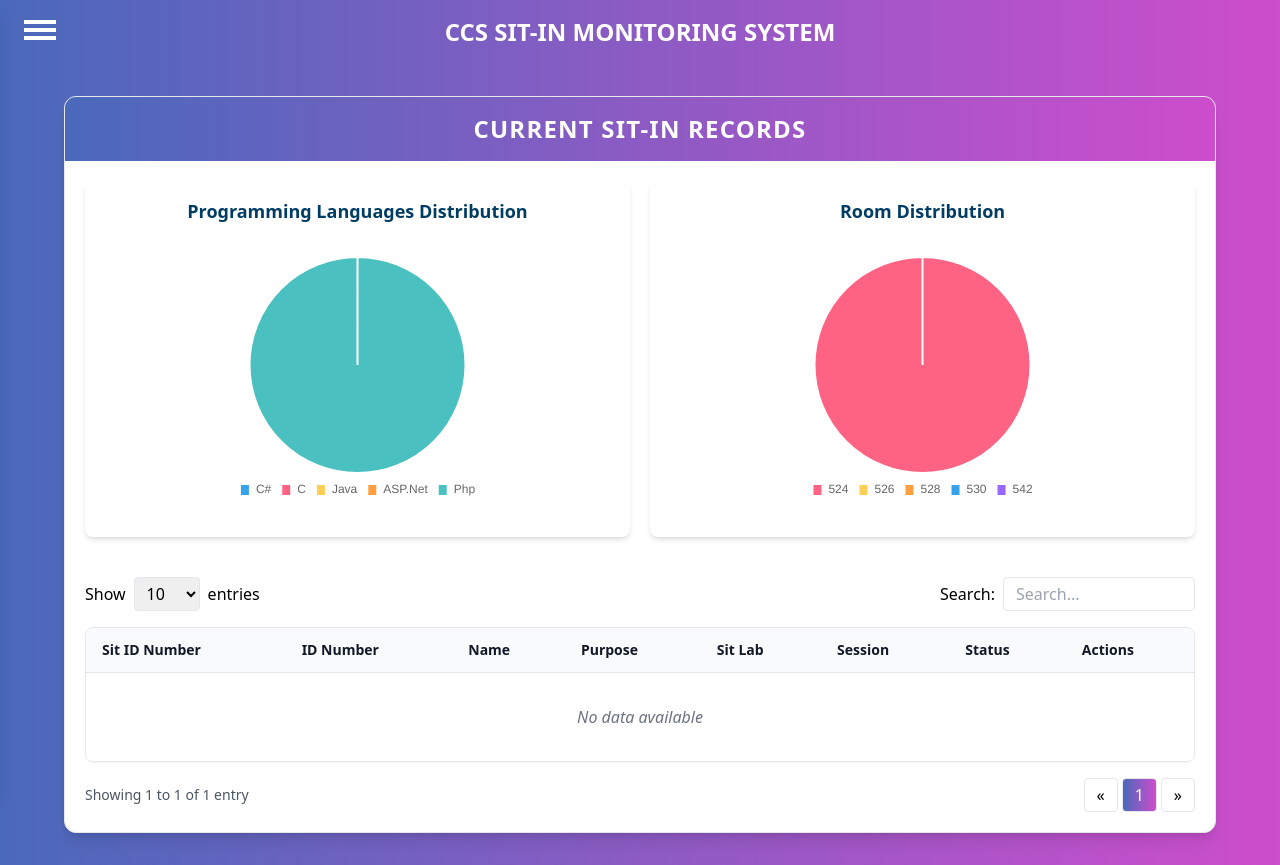
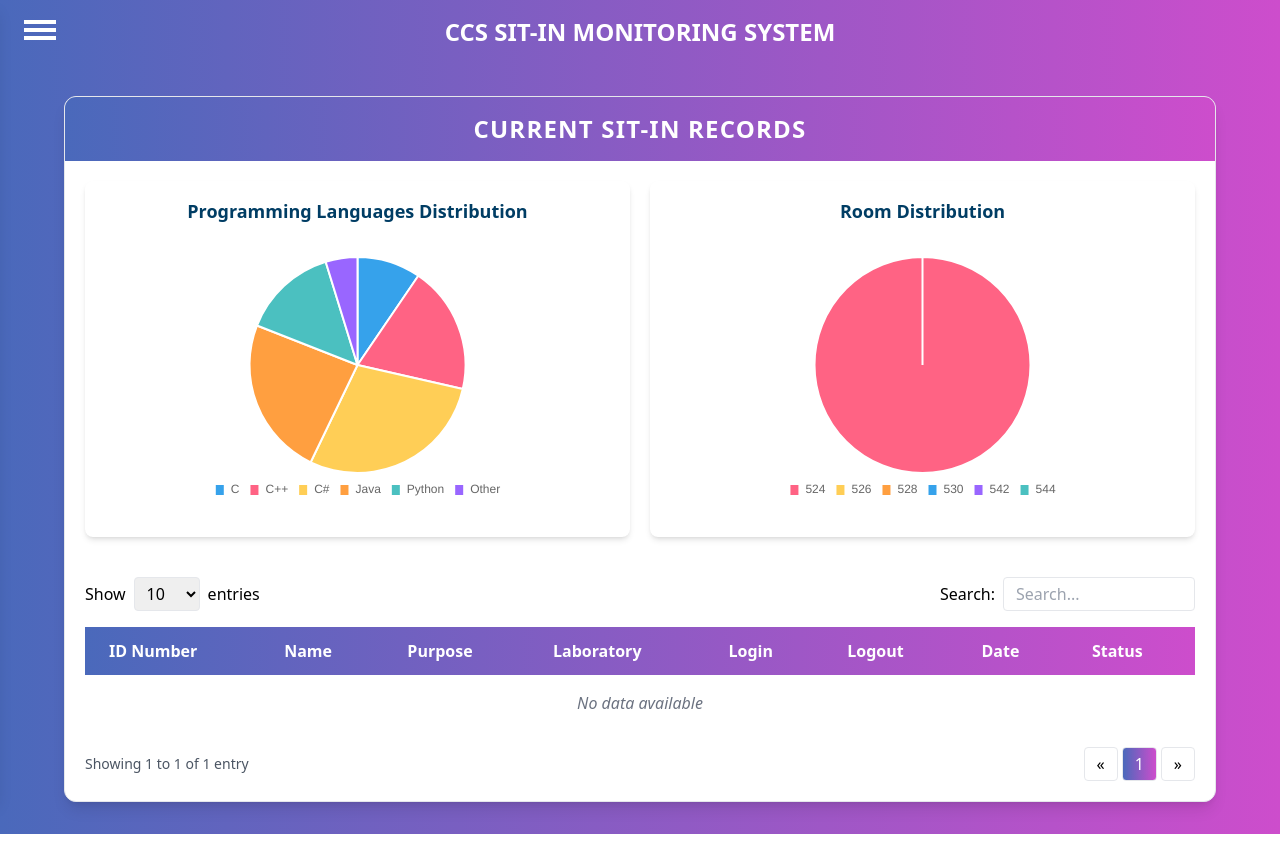
Before and after one commit to alexussagaral01/Sitin, a PHP site: page /admin/admin_sitinrec.php in a window 1280 px wide. After the commit the page ends 834 px from the top, so only its background shows below. Run offline with PHP 8.4, Linux system fonts and the light colour scheme; some libraries are stand-ins or nearby versions.

Commit message:
UPDATED AS OF 03/13/2025

```diff
--- a/admin/admin_dashboard.php
+++ b/admin/admin_dashboard.php
@@ -185,7 +185,7 @@
                             class="w-full p-3 border border-gray-300 rounded-lg focus:ring-2 focus:ring-blue-500 focus:border-blue-500 resize-y min-h-[100px]"
                         ></textarea>
                         <button type="submit"
-                            class="px-4 py-2 bg-gradient-to-r from-[rgba(74,105,187,1)] to-[rgba(205,77,204,1)] text-white rounded-lg hover:opacity-90 transition-opacity">
+                            class="bg-gradient-to-r from-purple-700 to-pink-500 text-white py-2 px-4 rounded-lg hover:from-pink-500 hover:to-purple-700 hover:text-black transition-all">
                             Post Announcement
                         </button>
                     </form>
--- a/admin/admin_sitin.php
+++ b/admin/admin_sitin.php
@@ -142,8 +142,8 @@
                                 <th class="px-6 py-3 text-left">Sit Purpose</th>
                                 <th class="px-6 py-3 text-left">Laboratory</th>
                                 <th class="px-6 py-3 text-left">Login</th>
-                                <th class="px-6 py-3 text-left">Logout</th>
                                 <th class="px-6 py-3 text-left">Date</th>
+                                <th class="px-6 py-3 text-left">Status</th>
                                 <th class="px-6 py-3 text-left">Action</th>
                             </tr>
                         </thead>
--- a/admin/admin_sitinrec.php
+++ b/admin/admin_sitinrec.php
@@ -165,25 +165,23 @@
             </div>
 
             <!-- Table -->
-            <div class="overflow-x-auto rounded-lg border border-gray-200 shadow-sm">
-                <table class="w-full divide-y divide-gray-200">
-                    <thead class="bg-gray-50">
+            <div class="overflow-x-auto">
+                    <table class="min-w-full">
+                        <thead class="bg-gradient-to-r from-[rgba(74,105,187,1)] to-[rgba(205,77,204,1)] text-white">
                             <tr>
-                            <th class="px-4 py-3 text-left text-sm font-semibold text-gray-900">Sit ID Number</th>
-                            <th class="px-4 py-3 text-left text-sm font-semibold text-gray-900">ID Number</th>
-                            <th class="px-4 py-3 text-left text-sm font-semibold text-gray-900">Name</th>
-                            <th class="px-4 py-3 text-left text-sm font-semibold text-gray-900">Purpose</th>
-                            <th class="px-4 py-3 text-left text-sm font-semibold text-gray-900">Sit Lab</th>
-                            <th class="px-4 py-3 text-left text-sm font-semibold text-gray-900">Session</th>
-                            <th class="px-4 py-3 text-left text-sm font-semibold text-gray-900">Status</th>
-                            <th class="px-4 py-3 text-left text-sm font-semibold text-gray-900">Actions</th>
+                                <th class="px-6 py-3 text-left">ID Number</th>
+                                <th class="px-6 py-3 text-left">Name</th>
+                                <th class="px-6 py-3 text-left">Purpose</th>
+                                <th class="px-6 py-3 text-left">Laboratory</th>
+                                <th class="px-6 py-3 text-left">Login</th>
+                                <th class="px-6 py-3 text-left">Logout</th>
+                                <th class="px-6 py-3 text-left">Date</th>
+                                <th class="px-6 py-3 text-left">Status</th>
                             </tr>
                         </thead>
-                    <tbody class="divide-y divide-gray-200 bg-white">
+                        <tbody class="bg-white">
                             <tr>
-                            <td colspan="8" class="px-4 py-8 text-center text-gray-500 italic">
-                                No data available
-                            </td>
+                                <td colspan="8" class="px-6 py-4 text-center text-gray-500 italic">No data available</td>
                             </tr>
                         </tbody>
                     </table>
@@ -217,18 +215,18 @@
 
         // Data for the pie charts
         const data1 = {
-            labels: ['C#', 'C', 'Java', 'ASP.Net', 'Php'],
+            labels: ['C', 'C++', 'C#', 'Java', 'Python', 'Other'],
             datasets: [{
-                data: [0, 0, 0, 0, 100],
-                backgroundColor: ['#36A2EB', '#FF6384', '#FFCE56', '#FF9F40', '#4BC0C0']
+            data: [10, 20, 30, 25, 15, 5],
+            backgroundColor: ['#36A2EB', '#FF6384', '#FFCE56', '#FF9F40', '#4BC0C0', '#9966FF']
             }]
         };
 
         const data2 = {
-            labels: ['524', '526', '528', '530', '542'],
+            labels: ['524', '526', '528', '530', '542', '544'],
             datasets: [{
-                data: [100, 0, 0, 0, 0],
-                backgroundColor: ['#FF6384', '#FFCE56', '#FF9F40', '#36A2EB', '#9966FF']
+            data: [100, 0, 0, 0, 0, 0],
+            backgroundColor: ['#FF6384', '#FFCE56', '#FF9F40', '#36A2EB', '#9966FF', '#4BC0C0']
             }]
         };
 
--- a/user/history.php
+++ b/user/history.php
@@ -129,11 +129,12 @@
                             <tr>
                                 <th class="px-6 py-3 text-left">ID Number</th>
                                 <th class="px-6 py-3 text-left">Name</th>
-                                <th class="px-6 py-3 text-left">Sit Purpose</th>
+                                <th class="px-6 py-3 text-left">Purpose</th>
                                 <th class="px-6 py-3 text-left">Laboratory</th>
                                 <th class="px-6 py-3 text-left">Login</th>
                                 <th class="px-6 py-3 text-left">Logout</th>
                                 <th class="px-6 py-3 text-left">Date</th>
+                                <th class="px-6 py-3 text-left">Session</th>
                                 <th class="px-6 py-3 text-left">Action</th>
                             </tr>
                         </thead>
```
Lines whose indentation alone changed are shown as unchanged.
